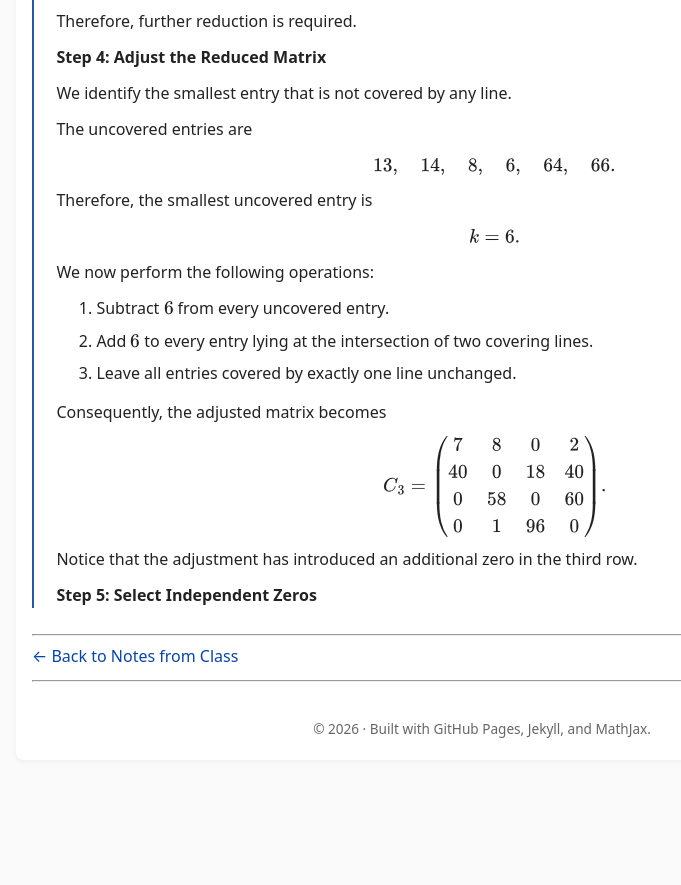
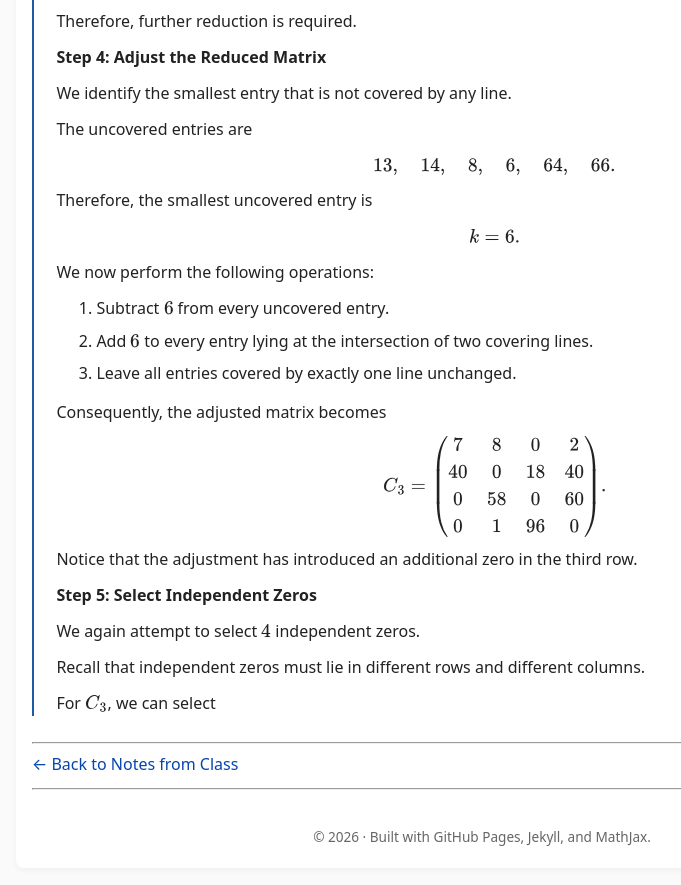
Before and after one commit to SaleemKamaludin/SaleemKamaludin.github.io, a Jekyll site: the page built from courses/math-2276/notes-from-class/supplementary-lecture-6/index.md, in a window 1280 px wide and 900 px high, scrolled down 4765 px. Shown: the top 885 px of the window, without its empty margins (158-839 px from the left). Built offline with Jekyll 4.4.1, drawn with Linux system fonts in a browser that asks for light colours; before the commit the page ends 5557 px from its top, so only the background shows below that.

Commit message:
Continue Step 5 independent zero selection in Example 1.2

```diff
--- a/courses/math-2276/notes-from-class/supplementary-lecture-6/index.md
+++ b/courses/math-2276/notes-from-class/supplementary-lecture-6/index.md
@@ -773,7 +773,24 @@ C_3=
         <strong>Step 5: Select Independent Zeros</strong>
       </p>
 
-    </div>
+
+      <div id="example-hungarian-additional-step-5-selection-intro">
+
+        <p>
+          We again attempt to select \(4\) independent zeros.
+        </p>
+
+        <p>
+          Recall that independent zeros must lie in
+          different rows and different columns.
+        </p>
+
+        <p>
+          For \(C_3\), we can select
+        </p>
+
+      </div>
+</div>
 
 </div>
 
```
